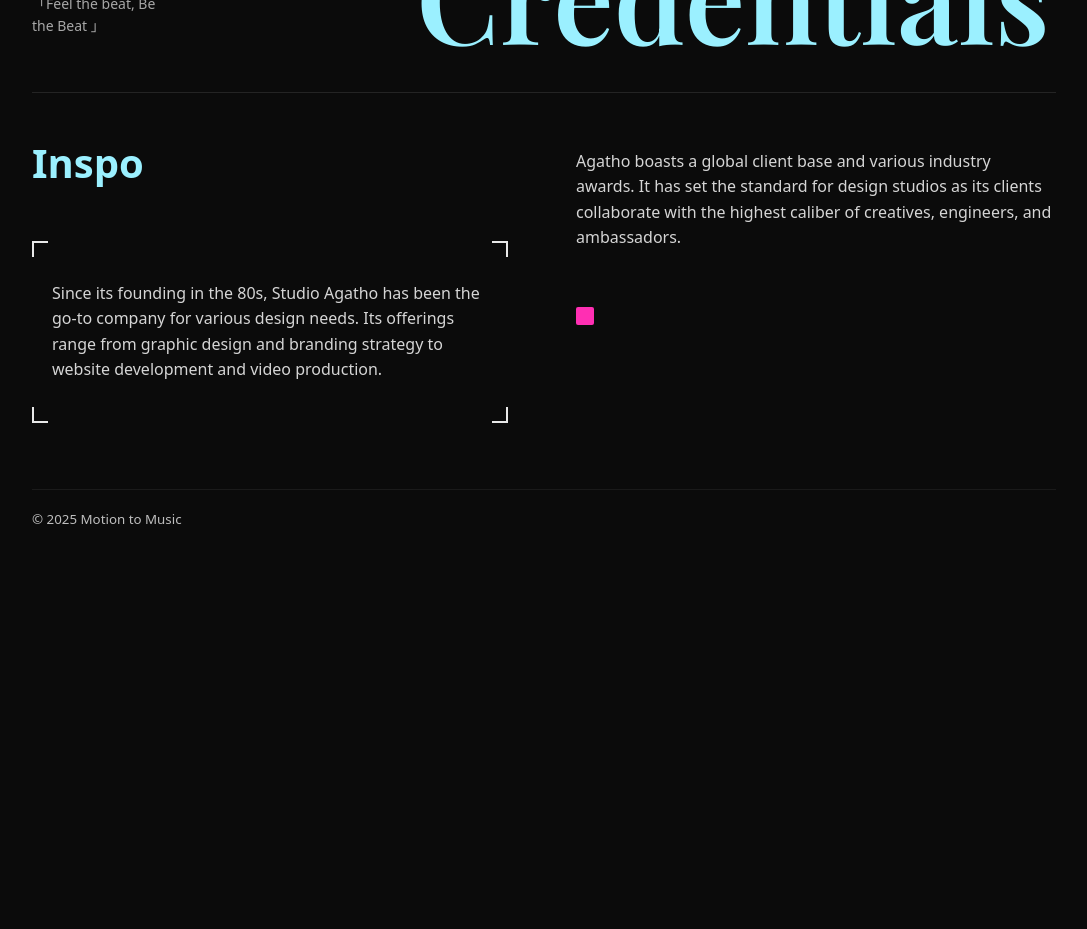
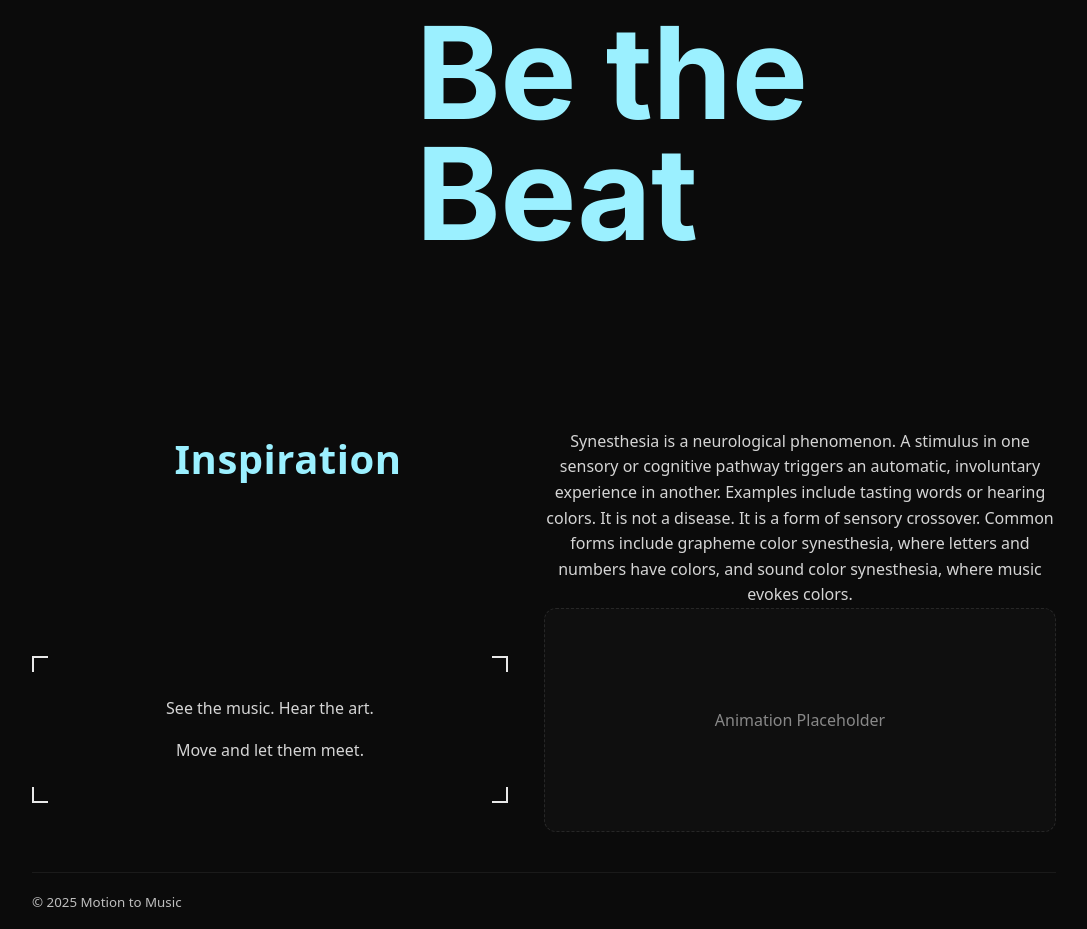
Before and after one commit to anerie-anerie/HTN, a React (Vite) app in the folder htn-project/: page / in a window 1280 px wide. Shown: the part 360-1289 px from the top of the page, without its empty margins (96-1183 px from the left). Before the commit the page ends 906 px from the top, so only its background shows below. Built offline with nearby package versions, Linux system fonts and the light colour scheme.

Commit message:
Intro Page

```diff
--- a/htn-project/src/pages/IntroPage.jsx
+++ b/htn-project/src/pages/IntroPage.jsx
@@ -1,4 +1,3 @@
-// src/pages/IntroPage.jsx
 import React from "react";
 
 export default function IntroPage() {
@@ -12,43 +11,45 @@ export default function IntroPage() {
       </header>
 
       <main className="hero">
-        <div className="hero-left">
-          <p className="quote">{"「Feel the beat, Be\n the Beat 」"}</p>
-        </div>
-        <div className="hero-right">
-          <h1 className="title title-one">Creative</h1>
-          <h1 className="title title-two">Credentials</h1>
-        </div>
+          <h1 className="title title-one">Feel the Beat,</h1>
+          <h1 className="title title-two">Be the Beat</h1>
       </main>
 
-      <hr className="divider" />
+      <section className="inspo-grid">
+        <div className="inspo-title">
+          <h2>Inspiration</h2>
+        </div>
 
-      <section className="lower">
-        <div className="col col-left">
-          <h2 className="inspo">Inspo</h2>
+        <div className="inspo-copy">
+          <p>
+            Synesthesia is a neurological phenomenon. A stimulus in one sensory
+            or cognitive pathway triggers an automatic, involuntary experience in
+            another. Examples include tasting words or hearing colors. It is not
+            a disease. It is a form of sensory crossover. Common forms include
+            grapheme color synesthesia, where letters and numbers have colors, and
+            sound color synesthesia, where music evokes colors.
+          </p>
+        </div>
 
+        <div className="inspo-corner">
           <div className="corner-block">
             <span className="corner tl" />
             <span className="corner tr" />
             <p>
-              Since its founding in the 80s, Studio Agatho has been the go-to
-              company for various design needs. Its offerings range from graphic
-              design and branding strategy to website development and video
-              production.
+              See the music. Hear the art.
+            </p>
+            <p>
+              Move and let them meet.
             </p>
             <span className="corner bl" />
             <span className="corner br" />
           </div>
         </div>
 
-        <div className="col col-right">
-          <p className="body-copy">
-            Agatho boasts a global client base and various industry awards. It
-            has set the standard for design studios as its clients collaborate
-            with the highest caliber of creatives, engineers, and ambassadors.
-          </p>
-
-          <span className="magenta-dot" />
+        <div className="inspo-anim">
+          <div className="anim-placeholder">
+            <span>Animation Placeholder</span>
+          </div>
         </div>
       </section>
 
@@ -63,25 +64,113 @@ export default function IntroPage() {
           width:100%;
           background:var(--bg);
           color:var(--text);
-          padding-block:20px 40px; /* left/right padding comes from .app-shell */
+          padding-block:20px 40px;
         }
 
-        .topbar{display:flex; align-items:center; justify-content:flex-end; padding:8px 0;}
-        .brand{display:flex; gap:8px; align-items:center; color:#c38cf4; font-weight:600; letter-spacing:.2px}
-        .brand-mark{font-size:18px; opacity:.9}
-        .brand-name{font-size:14px}
+        .topbar{
+            display:flex;
+            align-items:center;
+            justify-content:flex-end;
+            padding:8px 0;
+        }
+        .brand{
+            display:flex;
+            gap:8px;
+            align-items:center;
+            color:#c38cf4;
+            font-weight:600;
+            letter-spacing:.2px
+        }
+        .brand-mark{
+            font-size:18px;
+            opacity:.9
+        }
+        .brand-name{
+            font-size:14px
+        }
 
-        .hero{display:grid; grid-template-columns:1fr 2fr; gap:min(6vw,64px); align-items:end; padding-top:min(8vh,64px);}
-        .quote{font-size:14px; line-height:1.6; color:var(--muted); white-space:pre-line;}
-        .title{margin:0; line-height:.95; color:var(--accent);}
-        .title-one{font-family:'Inter',system-ui; font-weight:700; font-size:clamp(48px,12vw,128px);}
-        .title-two{font-family:'Playfair Display',serif; font-weight:600; font-size:clamp(48px,12vw,120px);}
+        /* Hero Section */
+        .hero{
+          display:grid;
+          gap:12px;
+          padding-top:min(12vh, 120px);
+          padding-bottom:min(12vh, 120px);
+        }
+        .title{
+          margin:0;
+          line-height:.95;
+          color:var(--accent);
+          letter-spacing:-0.5px;
+          padding-bottom:30px;
+        }
+        .title-one{
+          font-family:'Inter', system-ui;
+          font-weight:700;
+          font-size:clamp(48px, 12vw, 128px);
+          padding-right:10vw;
+        }
+        .title-two{
+          font-family:'Inter', system-ui;
+          font-weight:700;
+          font-size:clamp(48px, 12vw, 128px);
+          padding-left:30vw;
+        }
 
-        .divider{border:0; height:1px; background:#242424; margin:min(5vh,48px) 0;}
+        /* Inspo Section */
+        .inspo-grid{
+          display:grid;
+          grid-template-columns: 1fr 1fr;
+          grid-template-rows: auto auto;
+          grid-template-areas:
+            "title copy"
+            "corner anim";
+          gap: var(--gap);
+          margin-top: min(6vh, 56px);
+          align-items:start;
+          text-align: center;
+        }
 
-        .lower{display:grid; grid-template-columns:1fr 1fr; gap:min(6vw,64px); align-items:start}
-        .inspo{color:var(--accent); margin:0 0 16px; font-size:clamp(24px,4vw,40px); font-weight:700}
-        .body-copy{max-width:52ch; color:#d5d5d5; line-height:1.6}
+        .inspo-title{ grid-area: title; }
+        .inspo-title h2{
+          margin:0;
+          color:var(--accent);
+          font-size: clamp(24px, 4vw, 40px);
+          font-weight: 800;
+          letter-spacing: 0.5px;
+        }
+
+        .inspo-copy{ grid-area: copy; }
+        .inspo-copy p{
+          margin:0;
+          max-width: 60ch;
+          color:#d5d5d5;
+          line-height:1.6;
+        }
+
+        .inspo-corner{ grid-area: corner; }
+        .corner-block{
+          position:relative;
+          max-width: 52ch;
+          padding:24px 20px;
+          color:#d5d5d5;
+          line-height:1.6;
+        }
+
+        .corner{position:absolute; width:16px; height:16px; border-color:#e9e9e9;}
+        .tl{left:0; top:0; border-left:2px solid #e9e9e9; border-top:2px solid #e9e9e9}
+        .tr{right:0; top:0; border-right:2px solid #e9e9e9; border-top:2px solid #e9e9e9}
+        .bl{left:0; bottom:0; border-left:2px solid #e9e9e9; border-bottom:2px solid #e9e9e9}
+        .br{right:0; bottom:0; border-right:2px solid #e9e9e9; border-bottom:2px solid #e9e9e9}
+
+        .inspo-anim{ grid-area: anim; }
+        .anim-placeholder{
+          height: clamp(180px, 28vh, 320px);
+          border: 1px dashed #2f2f2f;
+          border-radius: 12px;
+          background: #101010;
+          display:grid; place-items:center;
+          color:#a8a8a8; opacity:.8;
+        }
 
         .corner-block{position:relative; max-width:52ch; padding:24px 20px; margin-top:48px; color:#d5d5d5; line-height:1.6}
         .corner{position:absolute; width:16px; height:16px; border-color:#e9e9e9;}
@@ -90,12 +179,8 @@ export default function IntroPage() {
         .bl{left:0; bottom:0; border-left:2px solid #e9e9e9; border-bottom:2px solid #e9e9e9}
         .br{right:0; bottom:0; border-right:2px solid #e9e9e9; border-bottom:2px solid #e9e9e9}
 
-        .magenta-dot{display:inline-block; width:18px; height:18px; background:var(--magenta); margin-top:40px; border-radius:2px}
-
         @media (max-width:900px){
           .hero{grid-template-columns:1fr; gap:24px;}
-          .hero-right{order:-1}
-          .quote{font-size:12px}
           .lower{grid-template-columns:1fr;}
         }
       `}</style>
```
